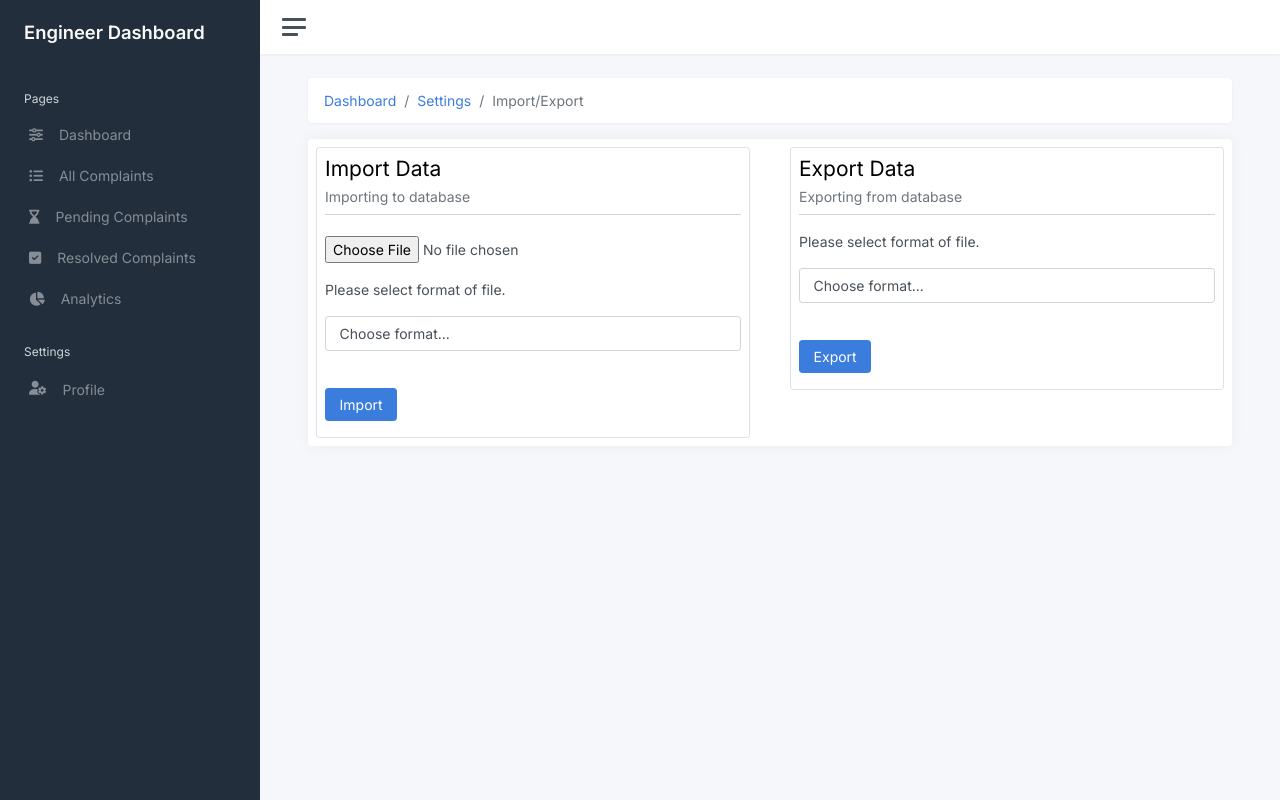
After one commit to amit9838/complaints-manager, a Django app: page /complaint/export/ in a window 1280 px wide. The commit adds this page. Run offline with Django 4.2, Linux system fonts and the light colour scheme; some libraries are stand-ins or nearby versions.

Commit message:
feat: import/export complaints

```diff
--- /dev/null
+++ b/complaint/resources.py
@@ -0,0 +1,6 @@
+from import_export import resources
+from complaint.models import Complaint , Item, CheckList
+
+class ComplaintResource(resources.ModelResource):
+    class Meta:
+        model = Complaint
--- a/complaint/urls.py
+++ b/complaint/urls.py
@@ -46,4 +46,8 @@ urlpatterns = [
     path('complaints_log/', Complaints_log_api.as_view(), name="complaints_log"),
     path('close_complaint/<int:pk>', views.close_complaint, name="close_complaint"),
     path('print_record/<int:pk>', views.print_record, name="print_record"),
+    #Export/Import
+    path('export/', views.export_data, name="export_data"),
+    path('import/', views.import_data, name="import_data"),
+
 ]
--- a/complaint/views.py
+++ b/complaint/views.py
@@ -689,3 +689,69 @@ class Complaints_log_api(APIView):
             'resolved':complaints_rep
         }
         return Response(data)
+
+
+# Export/Import Data ***********************************************
+
+from tablib import Dataset
+from .resources import ComplaintResource
+
+def export_data(request):
+    if request.method == 'POST':
+        # Get selected option from the form
+        file_foramt = request.POST['file-format']
+        complaint_resource = ComplaintResource()
+        dataset = complaint_resource.export()
+        file_name = "complaint_"+str(datetime.datetime.now())
+
+        if(file_foramt=='CSV'):
+            response = HttpResponse(dataset.csv, content_type = 'text/csv')
+            response['Content-Disposition'] = f'attachement; filename = "{file_name}.csv"'
+            return response
+
+        elif(file_foramt=='JSON'):
+            response = HttpResponse(dataset.json, content_type = 'application/json')
+            response['Content-Disposition'] = f'attachement; filename = "{file_name}.json"'
+            return response
+
+        elif(file_foramt=='XLS (Excel)'):
+            response = HttpResponse(dataset.xls, content_type = 'application/vnd.ms-excel')
+            response['Content-Disposition'] = f'attachement; filename = "{file_name}.xls"'
+            return response
+    return render(request, 'complaint/export_import.html')
+
+
+def import_data(request):
+    if request.method == "POST":
+        file_format = request.POST['file-format']
+        complaint_resource = ComplaintResource()
+        dataset = Dataset()
+        new_compalaints = request.FILES['importData']
+
+        if file_format == 'CSV':
+            imported_data = dataset.load(new_compalaints.read().decode('utf-8'),format='csv')
+            result = complaint_resource.import_data(dataset, dry_run=True)
+
+            if not result.has_errors():
+                # Import now
+                complaint_resource.import_data(dataset, dry_run=False)
+                messages.success(request, 'Imported Successfully!.')
+            else:
+                messages.error(request, 'Failed to Import!.')
+
+
+        elif file_format == 'JSON':
+            imported_data = dataset.load(new_compalaints.read().decode('utf-8'),format='json')
+            # Testing data import
+            result = complaint_resource.import_data(dataset, dry_run=True)
+
+            if not result.has_errors():
+                # Import now
+                complaint_resource.import_data(dataset, dry_run=False)
+                messages.success(request, 'Imported Successfully!.')
+            else:
+                messages.error(request, 'Failed to Import!.')
+
+
+
+    return render(request, 'complaint/export_import.html')
--- a/multiuser_site/settings.py
+++ b/multiuser_site/settings.py
@@ -30,6 +30,7 @@ DEBUG = True
 
 ALLOWED_HOSTS = ["192.168.0.110","127.0.0.1"]
 
+IMPORT_EXPORT_USE_TRANSACTIONS = True
 
 # Application definition
 
@@ -45,6 +46,8 @@ INSTALLED_APPS = [
     'django.contrib.sessions',
     'django.contrib.messages',
     'django.contrib.staticfiles',
+    'import_export',
+
 
 ]
 
--- /dev/null
+++ b/templates/complaint/export_import.html
@@ -0,0 +1,57 @@
+{% extends 'base_dashboard.html' %}</p>
+
+{% block body_content %}
+
+<nav aria-label="breadcrumb ">
+    <ol class="breadcrumb bg-white shadow-sm">
+        <li class="breadcrumb-item"><a href="{% url 'dashboard' %}">Dashboard</a></li>
+        <li class="breadcrumb-item"><a href="{% url 'c_settings' %}">Settings</a></li>
+        <li class="breadcrumb-item active" aria-current="page">Import/Export</li>
+    </ol>
+</nav>
+
+{% include 'home/partials/_message.html' %}
+
+
+
+<div class="card">
+    <div class="card-body row p-0">
+        <div class="col-md-6 ">
+            <div class="left-container border rounded py-2  m-2 p-2 pb-0" >
+                <h3>Import Data</h3>
+                <h6 class="text-muted">Importing to database</h6>
+                <hr class="m-0 ">
+            <form action="{% url 'import_data' %}" method="post" enctype="multipart/form-data">
+                {% csrf_token %}<br />
+                <input type="file" name="importData"></p>
+                <p>Please select format of file.</p>
+                <p> <select name="file-format" class="form-control my-3">
+                        <option selected>Choose format...</option>
+                        <option>CSV</option>
+                        <option>JSON</option>
+                    </select><br />
+                    <button class="btn btn-primary" type="submit">Import</button><br />
+            </form>
+        </div>
+    </div>
+        <div class="col-md-6">
+            <div class="right_container border rounded py-2 m-2 p-2 pb-0">
+                <h3>Export Data</h3>
+                <h6 class="text-muted">Exporting from database</h6>
+                <hr class="m-0 p-0">
+            <form action="{% url 'export_data' %}" method="post" enctype="multipart/form-data">
+                {% csrf_token %}</p>
+                <p>Please select format of file.</p>
+                <p> <select name="file-format" class="form-control my-3">
+                        <option selected>Choose format...</option>
+                        <option>CSV</option>
+                        <option>JSON</option>
+                        <option>XLS (Excel)</option>
+                    </select><br />
+                    <button class="btn btn-primary" type="submit">Export</button><br />
+            </form>
+        </div>
+    </div>
+    </div>
+</div>
+{% endblock %}<br />
--- a/templates/complaint/settings.html
+++ b/templates/complaint/settings.html
@@ -10,6 +10,7 @@
 {% block body_content %}
 
 {% include 'home/partials/_message.html' %}
+
 
 <nav aria-label="breadcrumb">
     <ol class="breadcrumb bg-white border">
@@ -133,7 +134,7 @@
 
                 </div>
                 <div class="card-body">
-
+                    <a class="btn btn-primary btn-sm rounded mx-2 " href="{% url 'export_data' %}">Export / Import</a>
                 </div>
             </div>
 
```
Also changed, not shown: complaint/admin.py (+8 -2 lines), home/utils.py (added).
